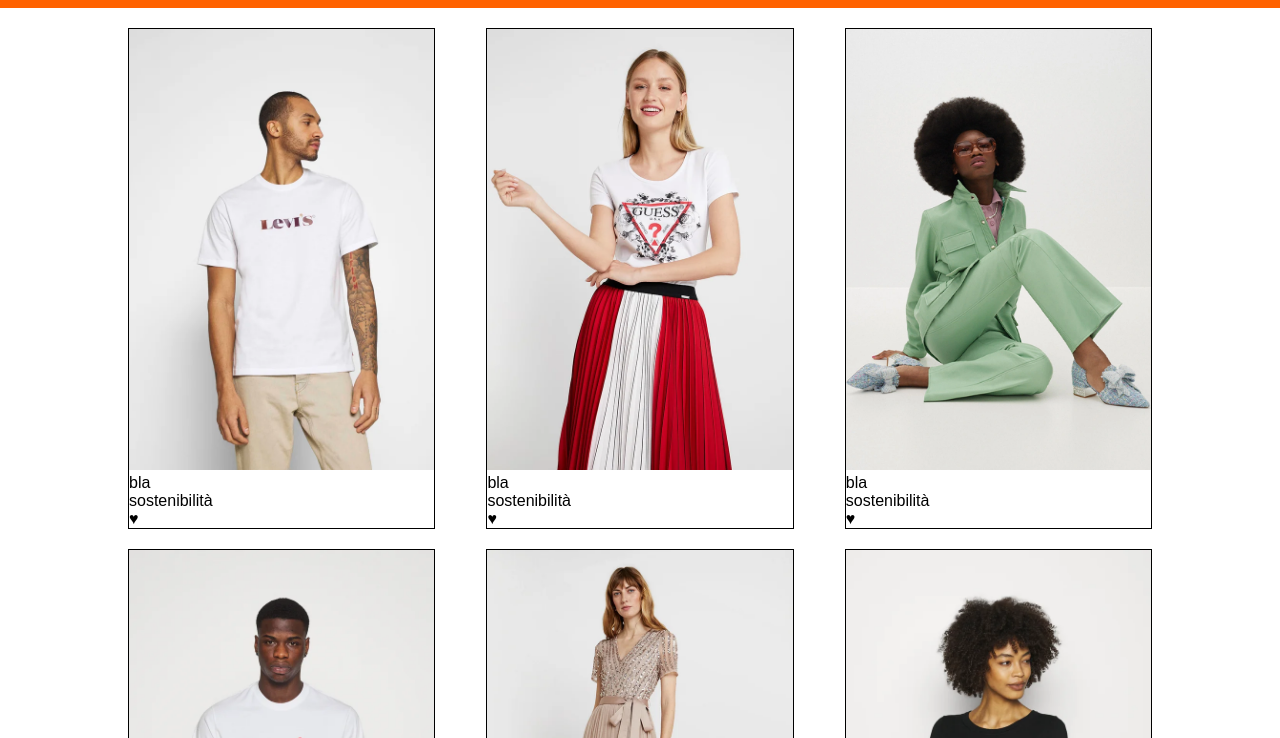
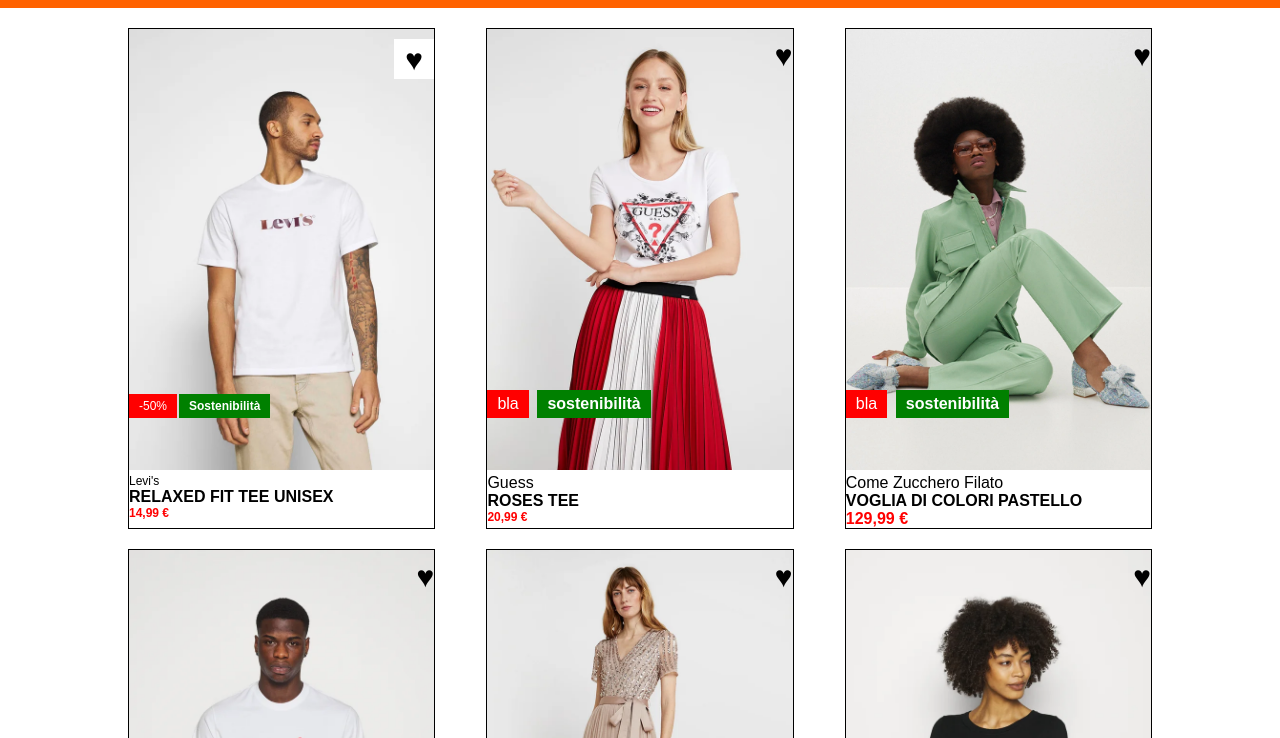
Before and after one commit to qsrdev/html-css-boolando, a plain HTML site: page index.html in a window 1280 px wide. Shown: the part 62-800 px from the top of the page. Drawn offline with Linux system fonts and the light colour scheme.

Commit message:
feat: one card completed

```diff
--- a/css/style.css
+++ b/css/style.css
@@ -60,6 +60,8 @@ header {
   gap: 20px;
 }
 
+/* CARD */
+
 .card-30 {
   width: 30%;
   position: relative;
@@ -67,7 +69,57 @@ header {
   border: 1px solid black;
 }
 
+.item-name {
+  font-weight: bold;
+  font-size: 16px;
+}
+
+.price {
+  color: red;
+  font-weight: bold;
+}
+
+.favorite {
+  position: absolute;
+  text-align: center;
+  font-size: 30px;
+  color: rgb(0, 0, 0);
+  top: 10px;
+  right: 0;
+}
+
+.like-container {
+  text-align: center;
+  background-color: white;
+  height: 40px;
+  width: 40px;
+  padding: 4px;
+}
+
+.discount {
+  position: absolute;
+  bottom: 110px;
+  left: 0;
+  background-color: red;
+  color: white;
+  padding: 5px 10px;
+}
+
+.sustainable {
+  position: absolute;
+  bottom: 110px;
+  left: 50px;
+  background-color: green;
+  font-weight: bold;
+  color: white;
+  padding: 5px 10px;
+}
+
 /* Utilities */
 .pad-top20 {
   padding: 20px 0;
 }
+
+.font-tag {
+  font-size: 12px;
+}
--- a/index.html
+++ b/index.html
@@ -41,39 +41,59 @@
           <div class="shop-card-container">
             <div class="card-30">
               <img src="./img/1.webp" alt="Mixed Male Model Levi T-shirt" />
-              <div class="discount">bla</div>
-              <div class="sustainable">sostenibilità</div>
-              <div class="favorite">&hearts;</div>
+              <div class="discount font-tag">-50%</div>
+              <div class="sustainable font-tag">Sostenibilità</div>
+              <div class="favorite">
+                <div class="like-container">&hearts;</div>
+              </div>
+              <div class="brand font-tag">Levi's</div>
+              <div class="item-name">RELAXED FIT TEE UNISEX</div>
+              <div class="price font-tag">14,99 &euro;</div>
             </div>
             <div class="card-30">
               <img src="./img/2.webp" alt="White Blonde Model Guess T-Shirt" />
               <div class="discount">bla</div>
               <div class="sustainable">sostenibilità</div>
               <div class="favorite">&hearts;</div>
+              <div class="brand">Guess</div>
+              <div class="item-name">ROSES TEE</div>
+              <div class="price font-tag">20,99 &euro;</div>
             </div>
             <div class="card-30">
               <img src="./img/3.webp" alt="Black Female Model Green Suit" />
               <div class="discount">bla</div>
               <div class="sustainable">sostenibilità</div>
               <div class="favorite">&hearts;</div>
+              <div class="brand">Come Zucchero Filato</div>
+              <div class="item-name">VOGLIA DI COLORI PASTELLO</div>
+              <div class="price">129,99 &euro;</div>
             </div>
             <div class="card-30">
               <img src="./img/4.webp" alt="Black Male Model Levi T-Shirt" />
               <div class="discount">bla</div>
               <div class="sustainable">sostenibilità</div>
               <div class="favorite">&hearts;</div>
+              <div class="brand">Levi's</div>
+              <div class="item-name">TEE UNISEX</div>
+              <div class="price">14,99 &euro;</div>
             </div>
             <div class="card-30">
               <img src="./img/5.webp" alt="White Female Model Brown Dress" />
               <div class="discount">bla</div>
               <div class="sustainable">sostenibilità</div>
               <div class="favorite">&hearts;</div>
+              <div class="brand">Maya Deluxe</div>
+              <div class="item-name">STIPE BODICE</div>
+              <div class="price">99,99 &euro;</div>
             </div>
             <div class="card-30">
               <img src="./img/6.webp" alt="Mixed Female Model Black Sweater" />
               <div class="discount">bla</div>
               <div class="sustainable">sostenibilità</div>
               <div class="favorite">&hearts;</div>
+              <div class="brand">Esprit</div>
+              <div class="item-name">MAGLIONE - Black</div>
+              <div class="price">29,99 &euro;</div>
             </div>
           </div>
         </div>
```
